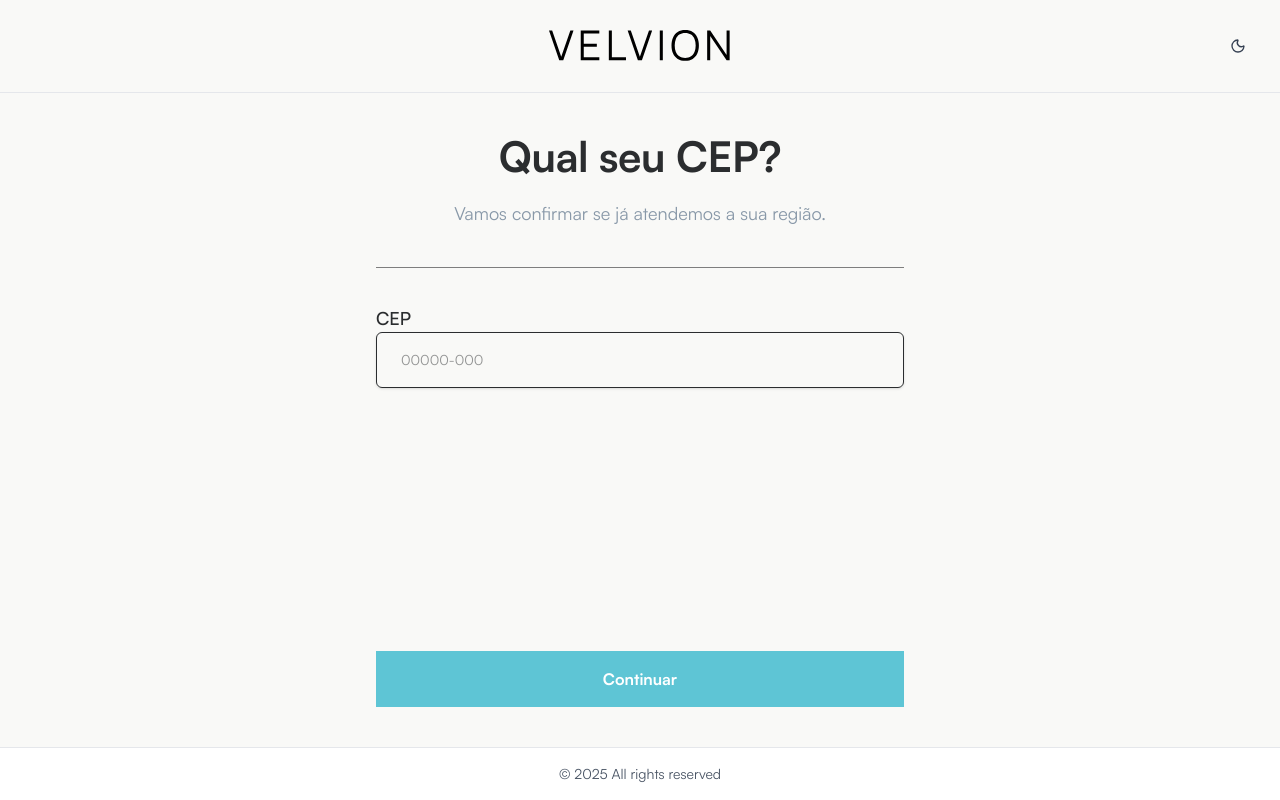
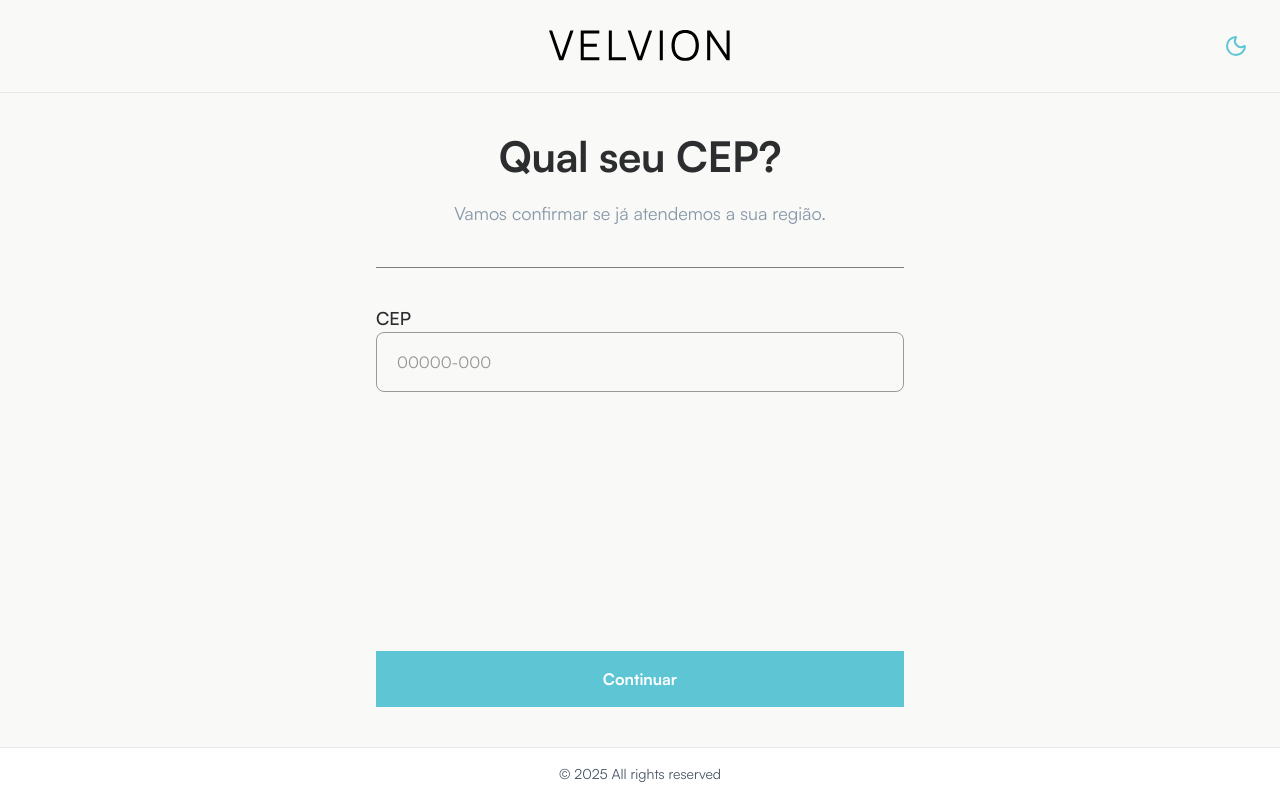
Before and after one commit to andrii-oss/velvion-schedule-tests-page, a Next.js app: page / in a window 1280 px wide. Built offline with nearby package versions, Linux system fonts and the light colour scheme.

Commit message:
update toogle theme

```diff
--- a/app/components/home/StartEntering.tsx
+++ b/app/components/home/StartEntering.tsx
@@ -30,7 +30,7 @@
 
   return (
     <div className="mx-auto max-w-[528px] flex-1 flex flex-col w-full">
-      <div className="pb-[36px] mb-[36px] border-b border-[#7E7E7E]">
+      <div className="pb-[36px] mb-[36px] border-b border-[#7E7E7E] dark:border-[#C3E7ED]">
         <h1 className="text-[32px] dark:text-[#5DC6D5] text-[#2B2D2F] sm:text-[42px] sm:leading-[46px] text-center mb-4 tracking-[-0.01em] font-semibold">
           Qual seu CEP?
         </h1>
@@ -59,6 +59,7 @@
                         const noSpaces = e.target.value.replace(/\s+/g, "");
                         field.onChange(noSpaces);
                       }}
+                      className="p-5"
                     />
                   </FormControl>
                   <span>
--- a/app/components/layout/Header.tsx
+++ b/app/components/layout/Header.tsx
@@ -1,38 +1,24 @@
 "use client";
 
 import Image from "next/image";
-import { Moon, Sun } from "lucide-react";
-import { useTheme } from "../../providers/theme-provider";
-import { Button } from "../ui/button";
+import { useTheme } from "next-themes";
+import { ModeToggle } from "../ui/ModeToggle";
 
 export default function Header() {
-  const { theme, toggleTheme } = useTheme();
+  const { theme, resolvedTheme } = useTheme();
+  const currentTheme = resolvedTheme || theme;
 
   return (
     <header className="sticky top-0 z-50 w-full dark:bg-[#2B2D2F] bg-[#f9f9f7] border-b border-gray-200 dark:border-gray-800">
       <div className="container mx-auto px-6 py-[30px] flex items-center justify-center">
         <Image
-          src={theme === "light" ? "/logo-light.svg" : "/logo-dark.svg"}
+          src={`/logo-${currentTheme === "light" ? "light" : "dark"}.svg`}
           alt="logo"
           width={195}
           height={32}
           className="h-8 w-fit"
         />
-        <Button
-          variant="ghost"
-          size="icon"
-          onClick={toggleTheme}
-          className="h-9 w-9 text-gray-700 cursor-pointer dark:text-gray-300 hover:bg-gray-100 dark:hover:bg-gray-800 absolute right-6"
-          aria-label="Toggle theme"
-        >
-          <span suppressHydrationWarning>
-            {theme === "light" ? (
-              <Moon className="h-5 w-5" />
-            ) : (
-              <Sun className="h-5 w-5" />
-            )}
-          </span>
-        </Button>
+        <ModeToggle />
       </div>
     </header>
   );
--- /dev/null
+++ b/app/components/ui/ModeToggle.tsx
@@ -0,0 +1,43 @@
+"use client";
+
+import * as React from "react";
+import { Moon, Sun } from "lucide-react";
+import { useTheme } from "next-themes";
+import { Button } from "./button";
+
+export function ModeToggle() {
+  const { theme, setTheme, resolvedTheme } = useTheme();
+  const [mounted, setMounted] = React.useState(false);
+
+  React.useEffect(() => {
+    setMounted(true);
+  }, []);
+
+  if (!mounted) {
+    return (
+      <Button
+        className="h-[40px] border-0 p-2 smobile:p-2.5 cursor-pointer absolute right-6"
+        variant="outline"
+        iconSize="lg"
+        disabled
+      >
+        <Moon className="h-[1rem] w-[1rem] smobile:h-[1.3rem] smobile:w-[1.3rem]" />
+      </Button>
+    );
+  }
+
+  const currentTheme = resolvedTheme || theme;
+  const isDark = currentTheme === "dark";
+
+  return (
+    <Button
+      className="h-[40px] border-0 p-2 smobile:p-2.5 cursor-pointer absolute right-6"
+      variant="outline"
+      iconSize="lg"
+      onClick={() => setTheme(isDark ? "light" : "dark")}
+    >
+      <Moon className="h-[1rem] w-[1rem] rotate-0 scale-100 transition-all dark:-rotate-90 dark:scale-0 smobile:h-[1.3rem] smobile:w-[1.3rem] text-[#5DC6D5]" />
+      <Sun className="absolute h-[1rem] w-[1rem] rotate-90 scale-0 transition-all dark:rotate-0 dark:scale-100 smobile:h-[1.3rem] smobile:w-[1.3rem] text-[#5DC6D5]" />
+    </Button>
+  );
+}
--- a/app/components/ui/button.tsx
+++ b/app/components/ui/button.tsx
@@ -9,13 +9,13 @@
   {
     variants: {
       variant: {
-        default: "bg-purple-600 text-white hover:bg-purple-900 hover:text-metal-100",
+        default: "bg-[#C3E7ED] text-white hover:bg-purple-900 hover:text-metal-100",
         outline:
-          "border border-purple-600 text-purple-600 dark:text-purple-400 dark:border-purple-400 bg-transparent hover:border-purple-400 dark:hover:border-purple-600 hover:text-purple-400 dark:hover:text-purple-600",
+          "border border-[#C3E7ED] text-[#C3E7ED] dark:text-[#5DC6D5] dark:border-[#5DC6D5] bg-transparent hover:border-[#5DC6D5] dark:hover:border-[#C3E7ED] hover:text-[#5DC6D5] dark:hover:text-[#C3E7ED]",
         outlineContrast:
-          "border border-black text-black dark:text-white dark:border-metal-300 bg-transparent hover:border-metal-600 dark:hover:border-purple-400 hover:text-black dark:hover:text-purple-200",
+          "border border-black text-black dark:text-white dark:border-metal-300 bg-transparent hover:border-metal-600 dark:hover:border-[#5DC6D5] hover:text-black dark:hover:text-[#C3E7ED]",
         secondary:
-          "bg-purple-200 dark:bg-purple-900 text-purple-600 dark:text-purple-400 hover:text-white dark:hover:text-white hover:bg-purple-400 dark:hover:bg-purple-600",
+          "bg-purple-200 dark:bg-purple-900 text-[#C3E7ED] dark:text-[#5DC6D5] hover:text-white dark:hover:text-white hover:bg-[#5DC6D5] dark:hover:bg-[#C3E7ED]",
         ghost: "bg-transparent hover:bg-transparent",
         icon: "bg-transparent hover:bg-inherit",
         danger: "bg-red-500 hover:bg-red-300 dark:bg-red-300 dark:hover:bg-red-500 text-white",
--- a/app/components/ui/input.tsx
+++ b/app/components/ui/input.tsx
@@ -8,7 +8,7 @@
       <input
         type={type}
         className={cn(
-          "flex h-[56px] w-full rounded-md border border-metal-200 bg-transparent px-6 py-1 text-base shadow-sm transition-colors file:border-0 file:bg-transparent file:text-sm file:font-medium file:text-foreground placeholder:text-muted-foreground hover:border-[#8898A8] focus:border-[1.5px] focus:border-[#5DC6D5] focus-visible:outline-none focus-visible:ring-0 disabled:cursor-not-allowed disabled:opacity-50 group-focus-visible:border-[#5DC6D5] data-[aria-invalid=true]:border-[1.5px] dark:border-metal-500 dark:bg-transparent md:text-sm",
+          " w-full h-[60px] border border-[#3C3D4280] dark:border-[#C3E7ED] rounded-lg p-5 outline-none",
           className,
         )}
         ref={ref}
--- a/app/layout.tsx
+++ b/app/layout.tsx
@@ -48,22 +48,6 @@
 }>) {
   return (
     <html lang="en" className="h-full" suppressHydrationWarning>
-      <head>
-        <script
-          dangerouslySetInnerHTML={{
-            __html: `
-              (function() {
-                try {
-                  var theme = localStorage.getItem('theme');
-                  if (theme === 'dark' || (!theme && window.matchMedia('(prefers-color-scheme: dark)').matches)) {
-                    document.documentElement.classList.add('dark');
-                  }
-                } catch (e) {}
-              })();
-            `,
-          }}
-        />
-      </head>
       <body
         className={`${satoshi.variable} ${geistSans.variable} ${geistMono.variable} h-full`}
       >
--- a/app/providers/theme-provider.tsx
+++ b/app/providers/theme-provider.tsx
@@ -1,96 +1,21 @@
 "use client";
 
-import {
-  createContext,
-  useContext,
-  useEffect,
-  useState,
-  ReactNode,
-} from "react";
+import * as React from "react";
+import { ThemeProvider as NextThemesProvider } from "next-themes";
 
-type Theme = "light" | "dark";
-
-interface ThemeContextType {
-  theme: Theme;
-  setTheme: (theme: Theme) => void;
-  toggleTheme: () => void;
-  mounted: boolean;
-}
-
-const ThemeContext = createContext<ThemeContextType | undefined>(undefined);
-
-export function ThemeProvider({ children }: { children: ReactNode }) {
-  // Спочатку читаємо тему з DOM (встановлену скриптом)
-  const [theme, setTheme] = useState<Theme>(() => {
-    if (typeof window === "undefined") {
-      return "light";
-    }
-    return document.documentElement.classList.contains("dark")
-      ? "dark"
-      : "light";
-  });
-  const [mounted] = useState(() => typeof window !== "undefined");
-
-  const updateTheme = (newTheme: Theme) => {
-    if (typeof window !== "undefined") {
-      const root = document.documentElement;
-      // Завжди оновлюємо DOM
-      if (newTheme === "dark") {
-        root.classList.add("dark");
-      } else {
-        root.classList.remove("dark");
-      }
-      localStorage.setItem("theme", newTheme);
-      setTheme(newTheme);
-      // Дебаг: перевіряємо, чи клас додався
-      console.log(
-        "Theme updated:",
-        newTheme,
-        "Has dark class:",
-        root.classList.contains("dark")
-      );
-    }
-  };
-
-  const handleSetTheme = (newTheme: Theme) => {
-    updateTheme(newTheme);
-  };
-
-  const toggleTheme = () => {
-    const newTheme = theme === "light" ? "dark" : "light";
-    updateTheme(newTheme);
-  };
-
-  // Прослуховуємо зміни системної теми
-  useEffect(() => {
-    if (typeof window === "undefined") return;
-
-    const mediaQuery = window.matchMedia("(prefers-color-scheme: dark)");
-    const handleChange = (e: MediaQueryListEvent) => {
-      // Оновлюємо тему тільки якщо користувач не вибрав тему вручну
-      if (!localStorage.getItem("theme")) {
-        const newTheme: Theme = e.matches ? "dark" : "light";
-        updateTheme(newTheme);
-      }
-    };
-
-    mediaQuery.addEventListener("change", handleChange);
-    return () => mediaQuery.removeEventListener("change", handleChange);
-  }, []);
-
+export function ThemeProvider({
+  children,
+  ...props
+}: React.ComponentProps<typeof NextThemesProvider>) {
   return (
-    <ThemeContext.Provider
-      value={{ theme, setTheme: handleSetTheme, toggleTheme, mounted }}
+    <NextThemesProvider
+      attribute="class"
+      defaultTheme="system"
+      enableSystem
+      disableTransitionOnChange
+      {...props}
     >
       {children}
-    </ThemeContext.Provider>
+    </NextThemesProvider>
   );
 }
-
-export function useTheme() {
-  const context = useContext(ThemeContext);
-  if (context === undefined) {
-    throw new Error("useTheme must be used within a ThemeProvider");
-  }
-  return context;
-}
--- a/package.json
+++ b/package.json
@@ -22,6 +22,7 @@
     "countries-and-timezones": "^3.8.0",
     "lucide-react": "^0.554.0",
     "next": "16.0.3",
+    "next-themes": "^0.4.6",
     "postcss": "^8.5.6",
     "react": "19.2.0",
     "react-dom": "19.2.0",
```
Also changed, not shown: 1 other file (tests, documents, lock files or other folders).
